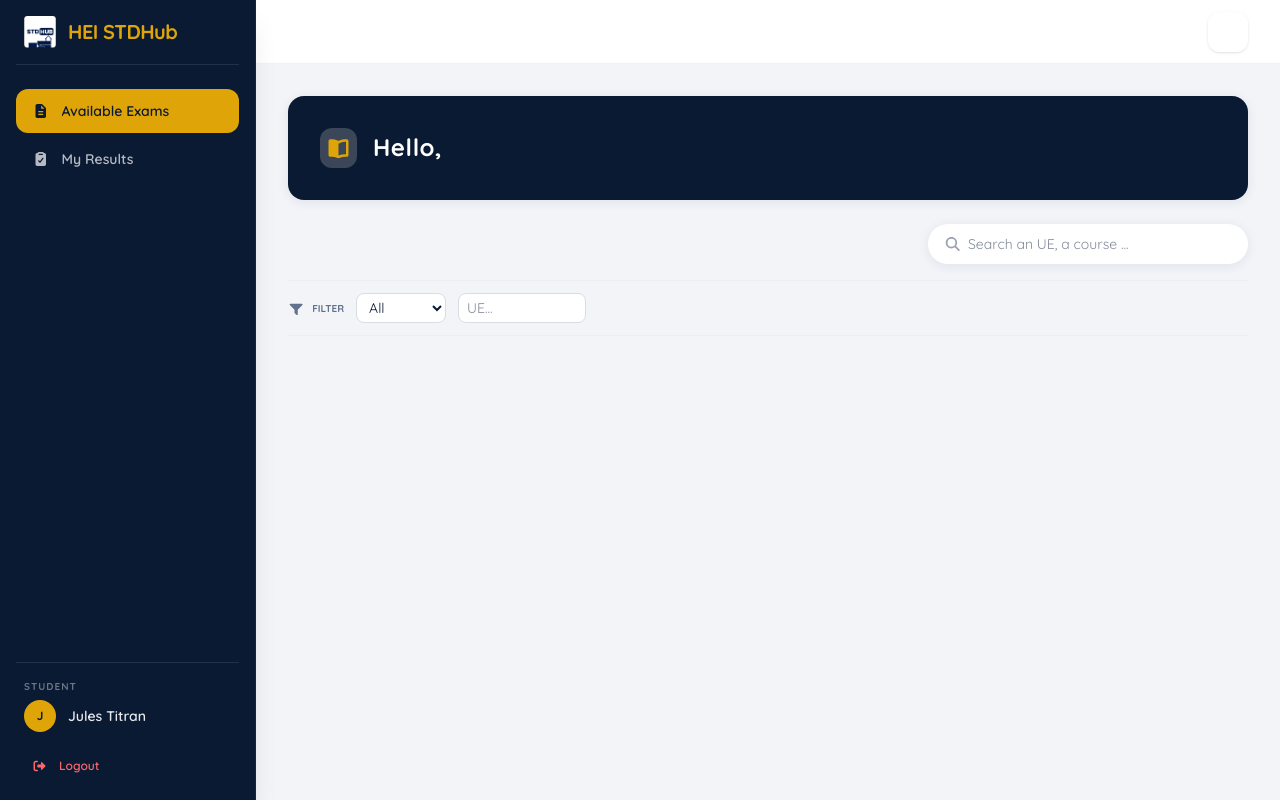
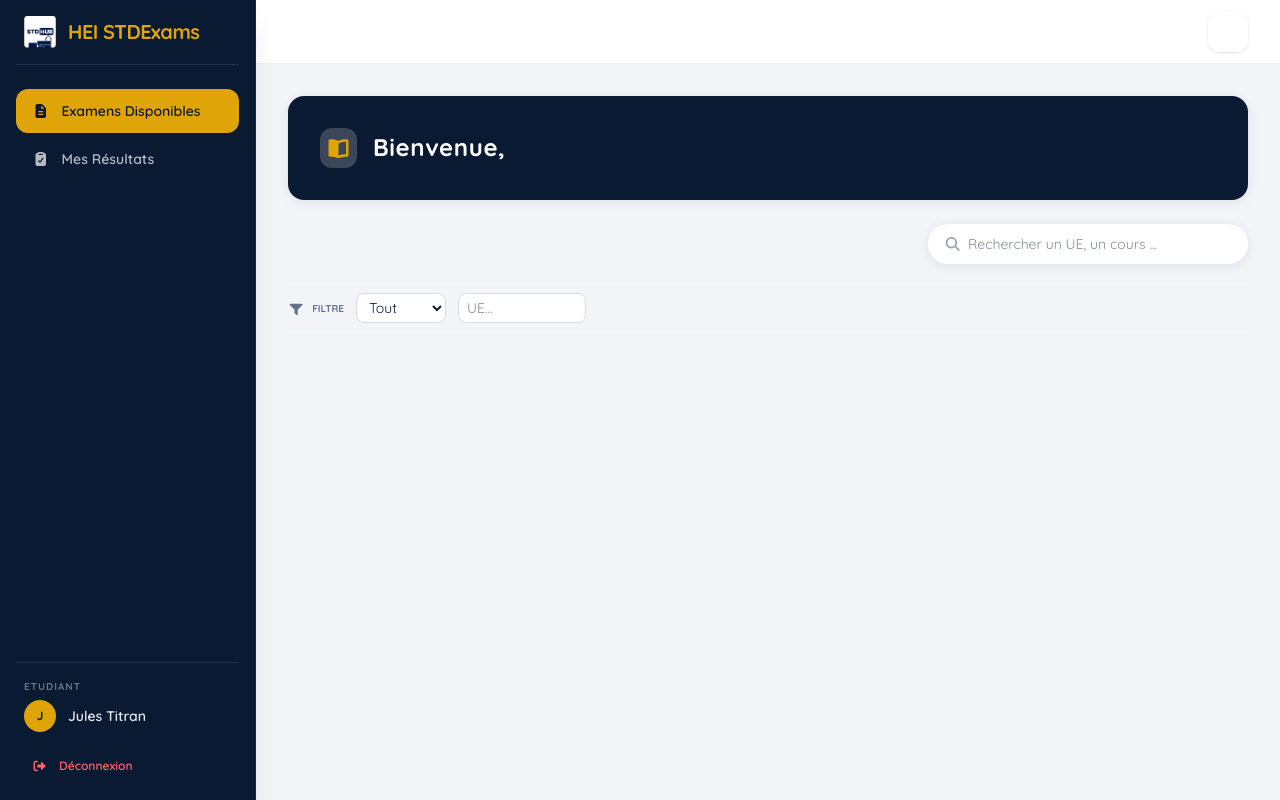
Before and after one commit to fatratra-png/stdhub-exams-ui, a React (Vite) app: page /student in a window 1280 px wide. Built offline with nearby package versions, Linux system fonts and the light colour scheme.

Commit message:
refactor: use french as content's language

```diff
--- a/src/components/dashboard/StudentDashboard.jsx
+++ b/src/components/dashboard/StudentDashboard.jsx
@@ -16,7 +16,7 @@ const StudentDashboard = ({ items = [] }) => {
       <div className="w-full bg-navy-dark text-white p-8 rounded-2xl shadow-card flex items-center gap-4 select-none animate-slide-up">
         <FontAwesomeIcon icon={faBookOpen} className="bg-amber-50/20 rounded-xl px-1.5 py-2.5 text-gold text-xl items-center" />
         <div>
-          <h1 className="text-2xl font-bold tracking-wide">Hello, {/* name */}</h1>
+          <h1 className="text-2xl font-bold tracking-wide">Bienvenue, {/* name */}</h1>
           <p className="text-sm text-white/60 mt-0.5">{/* available content */}</p>
         </div>
       </div>
@@ -28,7 +28,7 @@ const StudentDashboard = ({ items = [] }) => {
             type="text"
             value={search}
             onChange={(e) => setSearch(e.target.value)}
-            placeholder="Search an UE, a course ..."
+            placeholder="Rechercher un UE, un cours ..."
             className="w-full bg-white rounded-full pl-10 pr-4 py-2.5 text-sm shadow-card outline-none focus:ring-2 focus:ring-gold"
           />
         </div>
@@ -36,14 +36,14 @@ const StudentDashboard = ({ items = [] }) => {
         <div className="flex flex-wrap items-center gap-3 py-3 mb-6 border-y border-contact/30">
           <div className="flex items-center gap-2 text-navy/60">
           <FontAwesomeIcon icon={faFilter} className="text-[13px]" />
-          <span className="text-[10px] font-bold uppercase">Filter</span>
+          <span className="text-[10px] font-bold uppercase">Filtre</span>
         </div>
 
         <select className="bg-white border border-contact rounded-lg px-2 py-1 text-sm focus:outline-none focus:border-navy cursor-pointer">
-          <option>All</option>
-          <option>Exams</option>
+          <option>Tout</option>
+          <option>Examen</option>
           <option>TD</option>
-          <option>Courses</option>
+          <option>Cours</option>
         </select>
 
         <div className="relative flex items-center">
--- a/src/components/layout/Sidebar.jsx
+++ b/src/components/layout/Sidebar.jsx
@@ -43,13 +43,13 @@ const NAV_ITEMS = {
       student: [
             {
                   to: "/student",
-                  label: "Available Exams",
+                  label: "Examens Disponibles",
                   icon: faFileAlt,
                   end: true,
             },
             {
                   to: "/student/results",
-                  label: "My Results",
+                  label: "Mes Résultats",
                   icon: faClipboardCheck,
                   end: false,
             },
@@ -58,7 +58,7 @@ const NAV_ITEMS = {
 
 const ROLE_LABELS = {
       admin: "Administrator",
-      student: "Student",
+      student: "Etudiant",
 };
 
 
@@ -67,7 +67,6 @@ const Sidebar = ({ role = "student", userName = "Jules Titran", onLogout }) => {
 
       const navItems = NAV_ITEMS[role] || [];
       const handleNavClick = () => setOpen(false);
-
       return (
             <>
                   <button
@@ -100,7 +99,7 @@ const Sidebar = ({ role = "student", userName = "Jules Titran", onLogout }) => {
                                           className="h-8 w-8 object-contain"
                                     />
                                     <span className="text-gold font-bold text-xl tracking-tight">
-                                          HEI STDHub
+                                          HEI STDExams
                                     </span>
                               </div>
                               <button
@@ -158,7 +157,7 @@ const Sidebar = ({ role = "student", userName = "Jules Titran", onLogout }) => {
                                     className="w-full px-4 py-2.5 text-xs font-semibold text-red-400 hover:bg-red-500/10 rounded-xl transition-all duration-200 text-left flex items-center gap-3 cursor-pointer"
                               >
                                     <FontAwesomeIcon icon={faSignOutAlt} />
-                                    <span>Logout</span>
+                                    <span>Déconnexion</span>
                               </button>
                         </div>
                   </aside>
```
